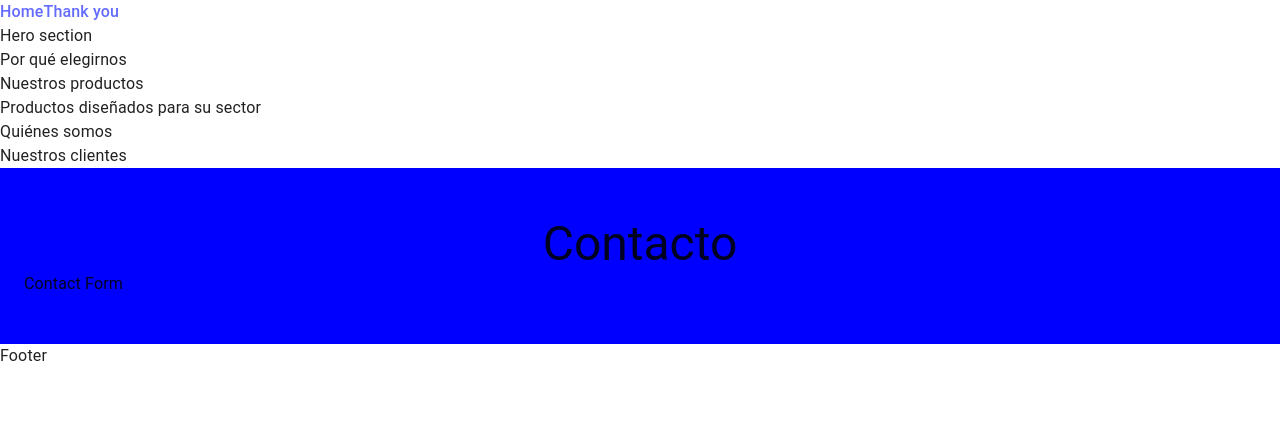
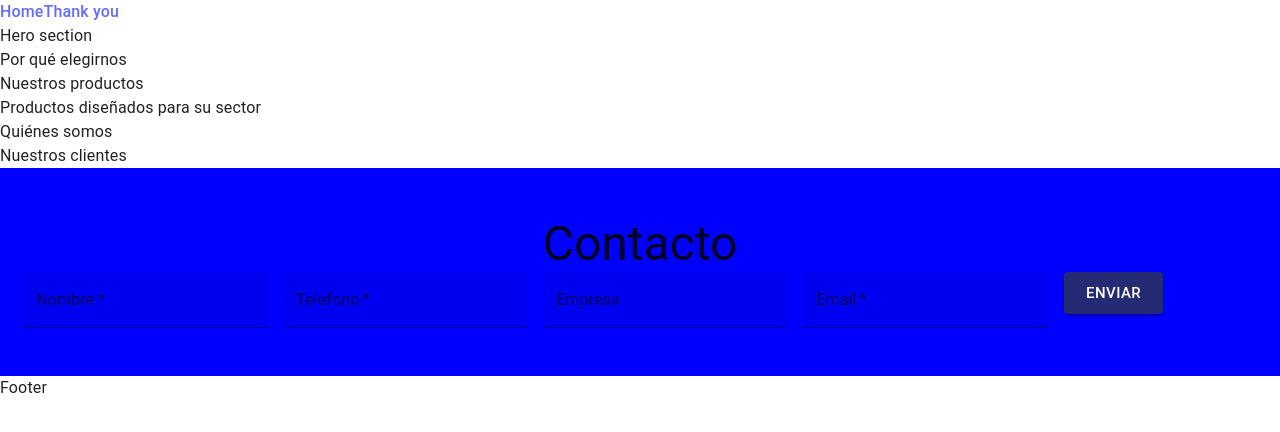
Before and after one commit to pazspera/liquid-sound-landing, a React (Vite) app: page / in a window 1280 px wide. Shown: the top 432 px of the page. Built offline with nearby package versions, Linux system fonts and the light colour scheme.

Commit message:
Maquetación base ContactForm, sin layout

```diff
--- a/src/components/ContactForm/ContactForm.jsx
+++ b/src/components/ContactForm/ContactForm.jsx
@@ -1,10 +1,58 @@
-import styles from "./ContactForm.module.css"
+import styles from "./ContactForm.module.css";
+import { Grid, TextField, Button } from "@mui/material";
 
 export default function ContactForm() {
 
   return (
     <>
-      <p>Contact Form</p>
+      <form>
+        <Grid container spacing={2}>
+          <Grid item>
+            <TextField
+              label="Nombre"
+              variant="filled"
+              type="text"
+              required
+            />
+          </Grid>
+
+          <Grid item>
+            <TextField
+              label="Telefono"
+              variant="filled"
+              type="tel"
+              required
+            />
+          </Grid>
+
+          <Grid item>
+            <TextField
+              label="Empresa"
+              variant="filled"
+              type="text"
+            />
+          </Grid>
+
+          <Grid item>
+            <TextField
+              label="Email"
+              variant="filled"
+              type="email"
+              required
+            />
+          </Grid>
+
+          <Grid item>
+            <Button
+              variant="contained"
+              type="submit"
+              size="large"
+              fullWidth>
+                Enviar
+            </Button>
+          </Grid>
+        </Grid>
+      </form>
     </>
   )
 }
--- a/src/sections/Contacto/Contacto.jsx
+++ b/src/sections/Contacto/Contacto.jsx
@@ -8,7 +8,7 @@ export default function Contacto() {
     <>
       <Container maxWidth="xl" className={styles.contactContainer} sx={{ display: "block" }}>
         <Box>
-          <Typography variant="h3" sx={{ textAlign: "center" }}>Contacto</Typography>
+          <Typography variant="h3" component="h2" sx={{ textAlign: "center" }}>Contacto</Typography>
         </Box>
         <ContactForm></ContactForm>
       </Container>
```
